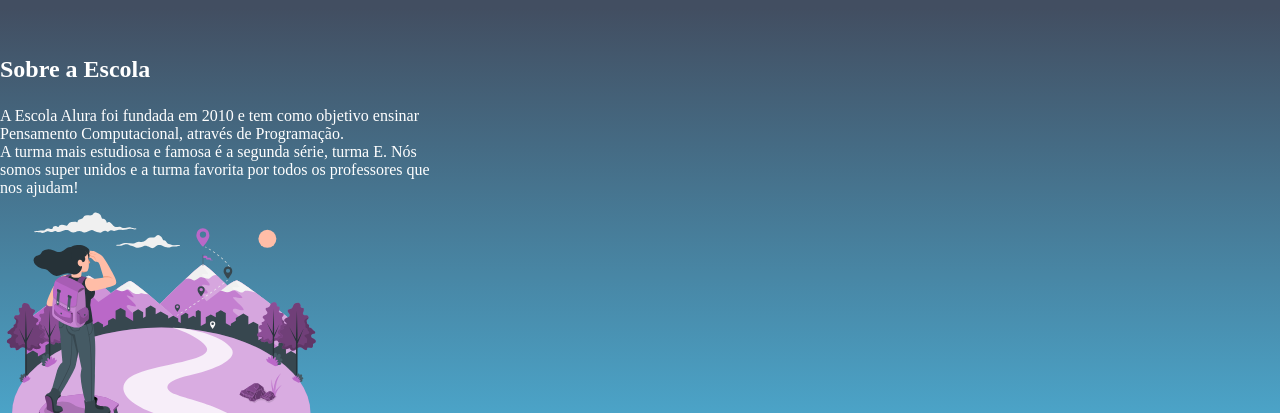
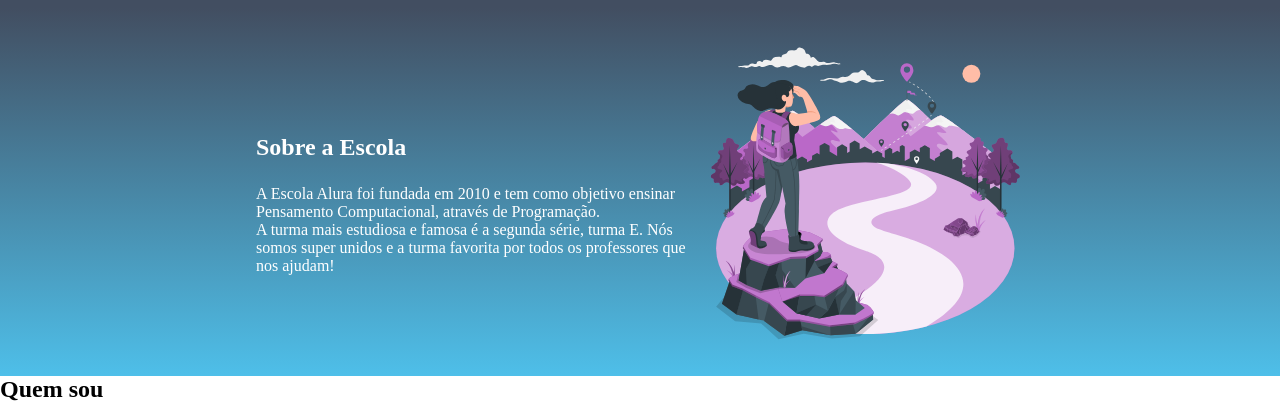
Before and after one commit to lolomeira/segundo-repositorio, a plain HTML site: page index.html in a window 1280 px wide. Shown: the part 296-709 px from the top of the page. Drawn offline with Linux system fonts and the light colour scheme.

Commit message:
aula 7 5

```diff
--- a/style.css
+++ b/style.css
@@ -38,7 +38,7 @@ header {
 .escola {
     background-image:linear-gradient(#424e61, #4ebfe9);
     color:white;
-    display; flex;
+    display: flex;
     justify-content: center;
     align-items: center;
     padding: 24px 0;
```
